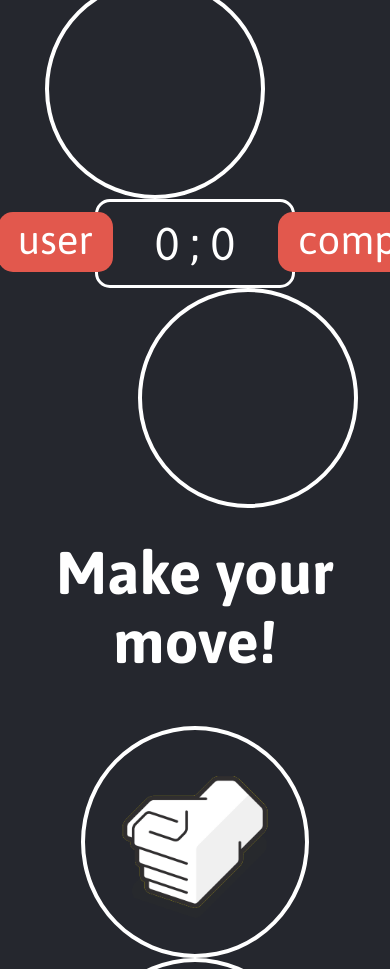
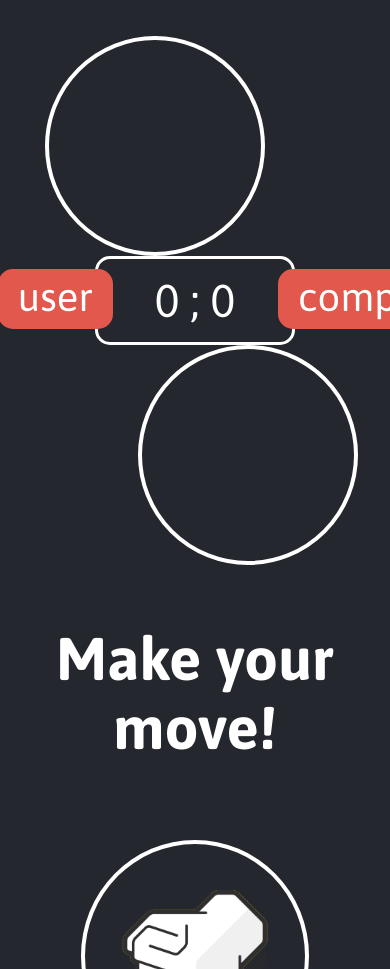
Before and after one commit to dpisati/rock-paper-scissor, a plain HTML site: page index.html in a window 390 px wide. Shown: the part 397-1366 px from the top of the page. Drawn offline with Linux system fonts and the light colour scheme.

Commit message:
cellphone-spacing

```diff
--- a/style.css
+++ b/style.css
@@ -60,7 +60,7 @@ header > h1 {
 .result {
 	font-size: 60px;
 	color: white;
-	margin: 30px auto;
+	margin: 15% auto;
 
 }
 
@@ -78,7 +78,7 @@ header > h1 {
 .choice {
 	display: inline-block;
 	padding: 10px;
-	margin: 0 20px;
+	margin: 5% 20px;
 	border:  4px white solid;
 	border-radius: 50%;
 }
@@ -104,13 +104,13 @@ header > h1 {
 
 .top-part {
 	text-align: center;
+	margin: 10% auto;
 }
 
 .danielinline {
 	display: inline-block;
 	vertical-align: middle;
-	text-align: center;
-}
+	text-align: center;}
 
 .choicestart {
 	display: inline-block;
```
